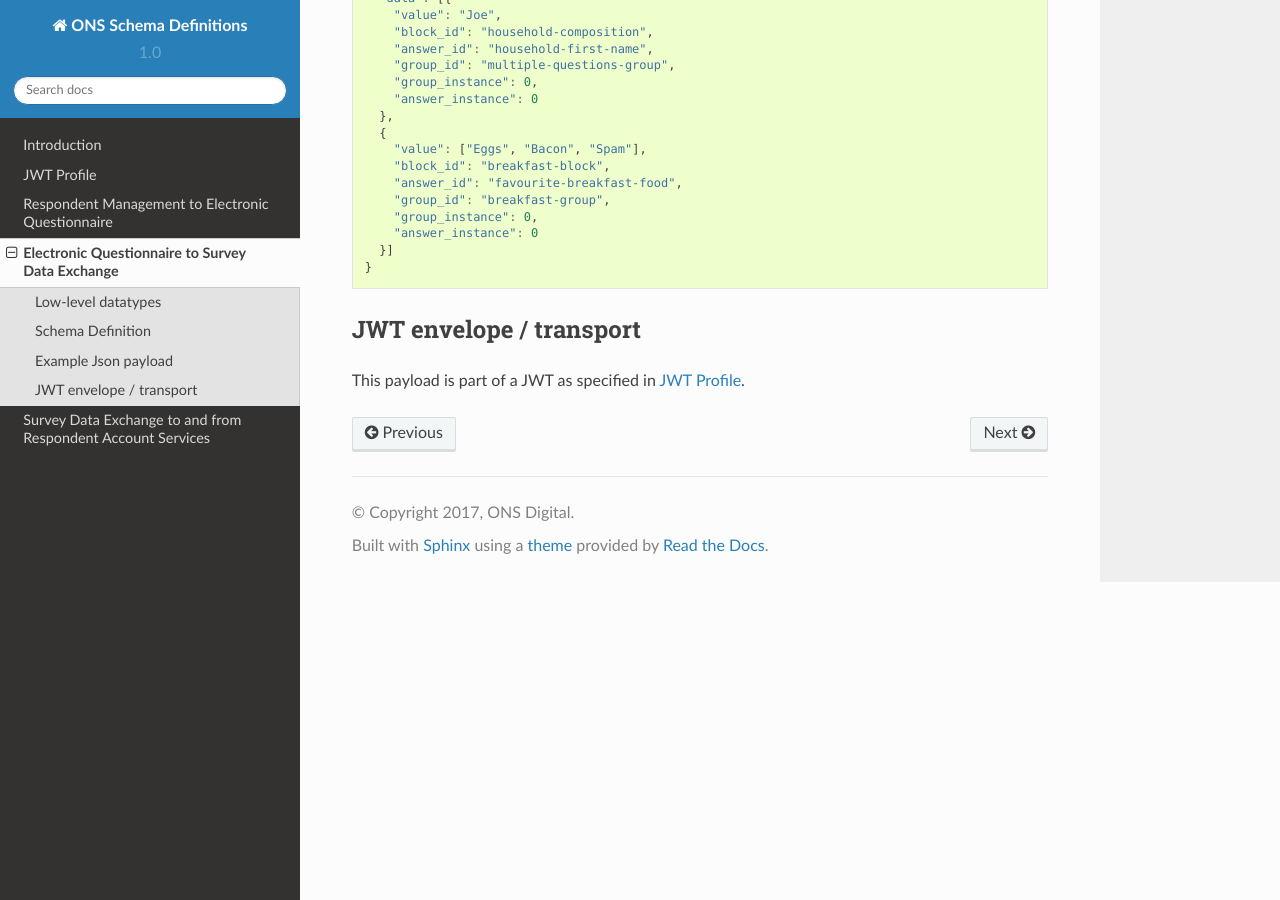
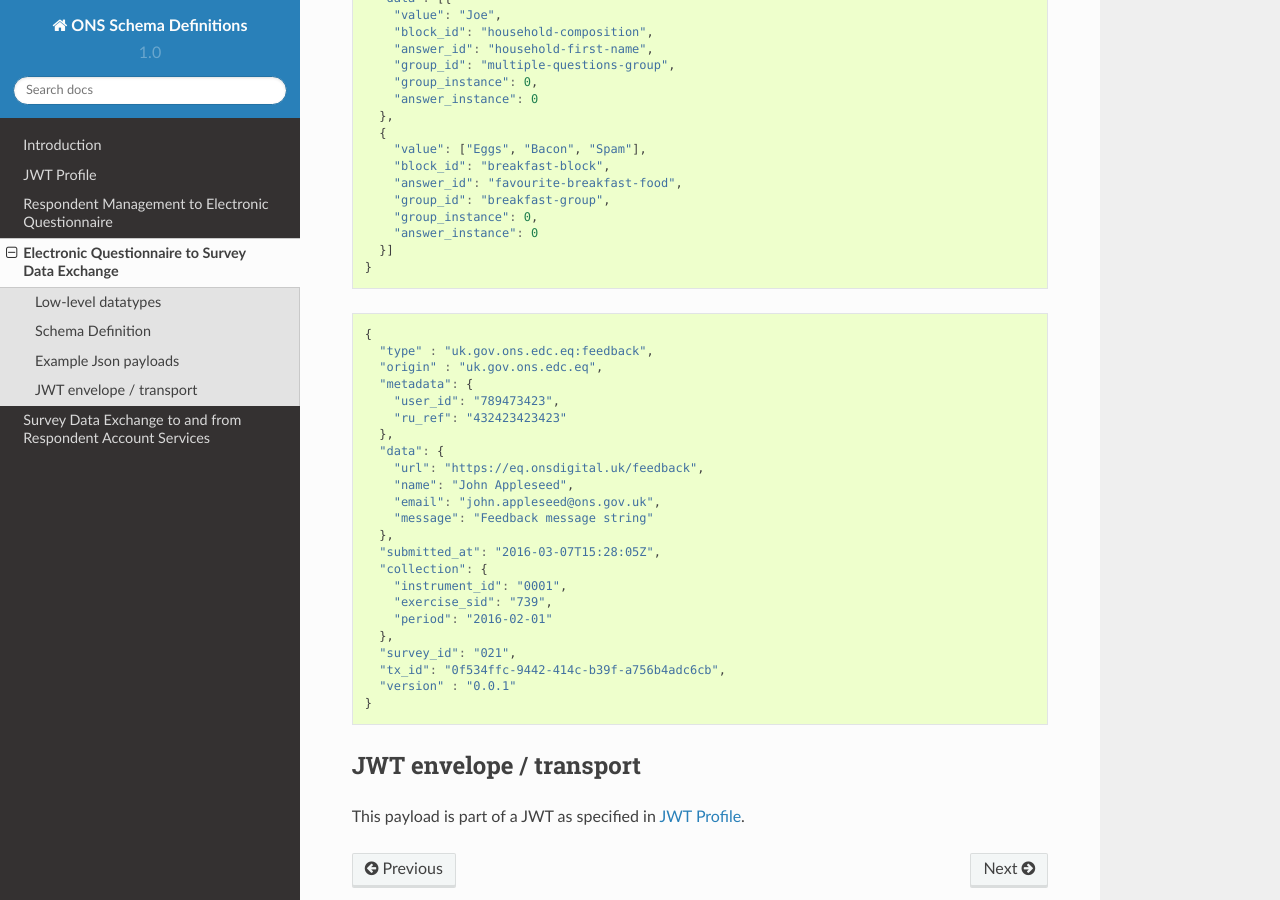
Before and after one commit to ONSdigital/ons-schema-definitions, a Sphinx documentation site: the page built from docs/electronic_questionnaire_to_data_exchange.rst, in a window 1280 px wide and 900 px high, scrolled down 3165 px. Built offline with Sphinx 7.4.7 and the Read the Docs theme 2.0.0, drawn with Linux system fonts in a browser that asks for light colours; some of the changed text lies outside the part shown.

Commit message:
Update electronic_questionnaire_to_data_exchange with feedback submission examples and information (#29)
This pull request contains two additions to the electronic_questionnaire_to_data_exchange document:
  1. An example of the JSON payload received by SDX when a feedback response is submitted via EQ
  2. The additional `type` that will be sent for feedback responses.

```diff
--- a/docs/electronic_questionnaire_to_data_exchange.rst
+++ b/docs/electronic_questionnaire_to_data_exchange.rst
@@ -24,7 +24,7 @@ Schema Definition
      Transaction ID used to trace a transaction through the whole system. This will be a GUID (version 4) and 128-bits in length as defined in RFC 4122 in its textual representation as defined in section 3 "Namespace Registration Template" without the "urn:uuid:" prefix e.g. "f81d4fae-7dec-11d0-a765-00a0c91e6bf6".
   type
     The unique type identifier of this JSON file.
-    Will always be "uk.gov.ons.edc.eq:surveyresponse"
+    Can be "uk.gov.ons.edc.eq:surveyresponse" or "uk.gov.ons.edc.eq:feedback"
   version
     The version number of the schema definition used to generate and parse the
     schema. Will always be 3 numbers separated by two dots e.g. "10.2.33" with the
@@ -105,8 +105,8 @@ Schema Definition
 
 
 
-Example Json payload
-====================
+Example Json payloads
+=====================
 
 .. code-block:: javascript
 
@@ -145,6 +145,32 @@ Example Json payload
       }]
     }
 
+.. code-block:: javascript
+
+    {
+      "type" : "uk.gov.ons.edc.eq:feedback",
+      "origin" : "uk.gov.ons.edc.eq",
+      "metadata": {
+        "user_id": "789473423",
+        "ru_ref": "432423423423"
+      },
+      "data": {
+        "url": "https://eq.onsdigital.uk/feedback",
+        "name": "John Appleseed",
+        "email": "john.appleseed@ons.gov.uk",
+        "message": "Feedback message string"
+      },
+      "submitted_at": "2016-03-07T15:28:05Z",
+      "collection": {
+        "instrument_id": "0001",
+        "exercise_sid": "739",
+        "period": "2016-02-01"
+      },
+      "survey_id": "021",
+      "tx_id": "0f534ffc-9442-414c-b39f-a756b4adc6cb",
+      "version" : "0.0.1"
+    }
+
 JWT envelope / transport
 ========================
 This payload is part of a JWT as specified in :doc:`jwt_profile`.
```
